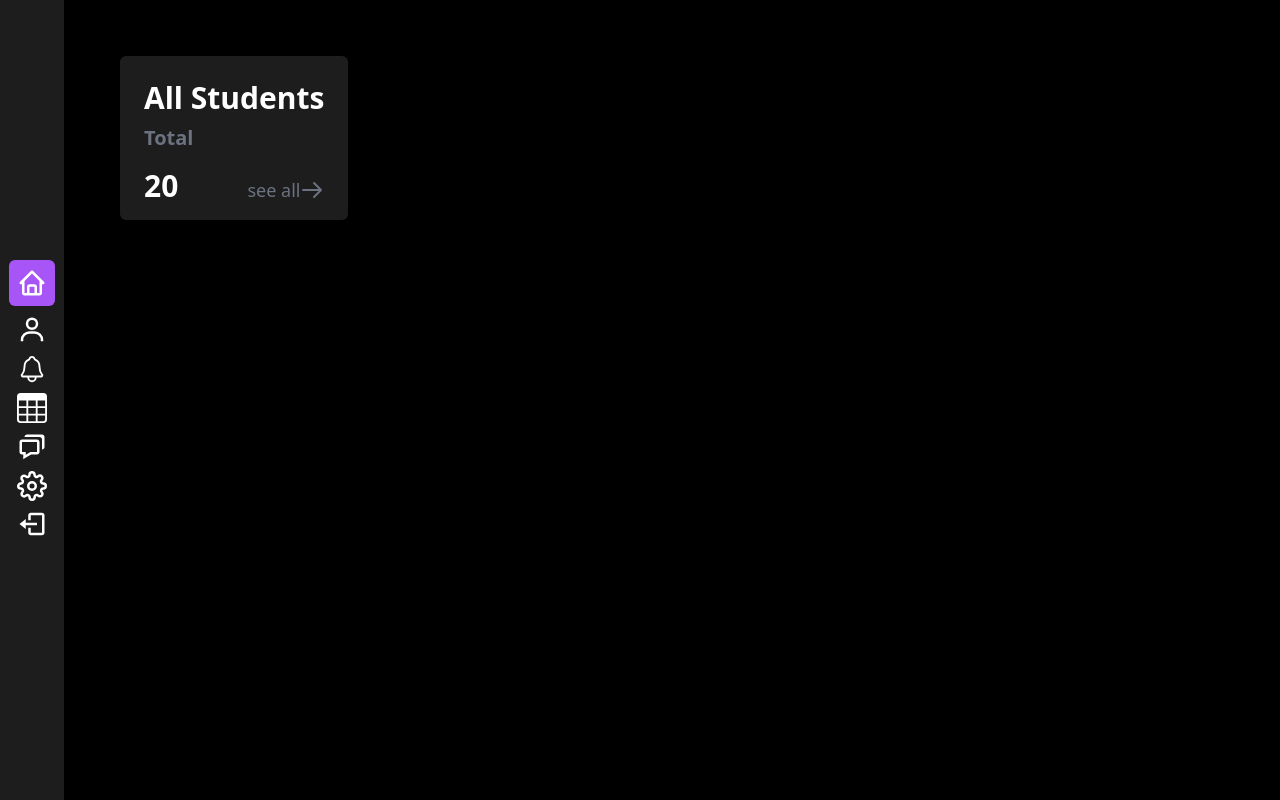
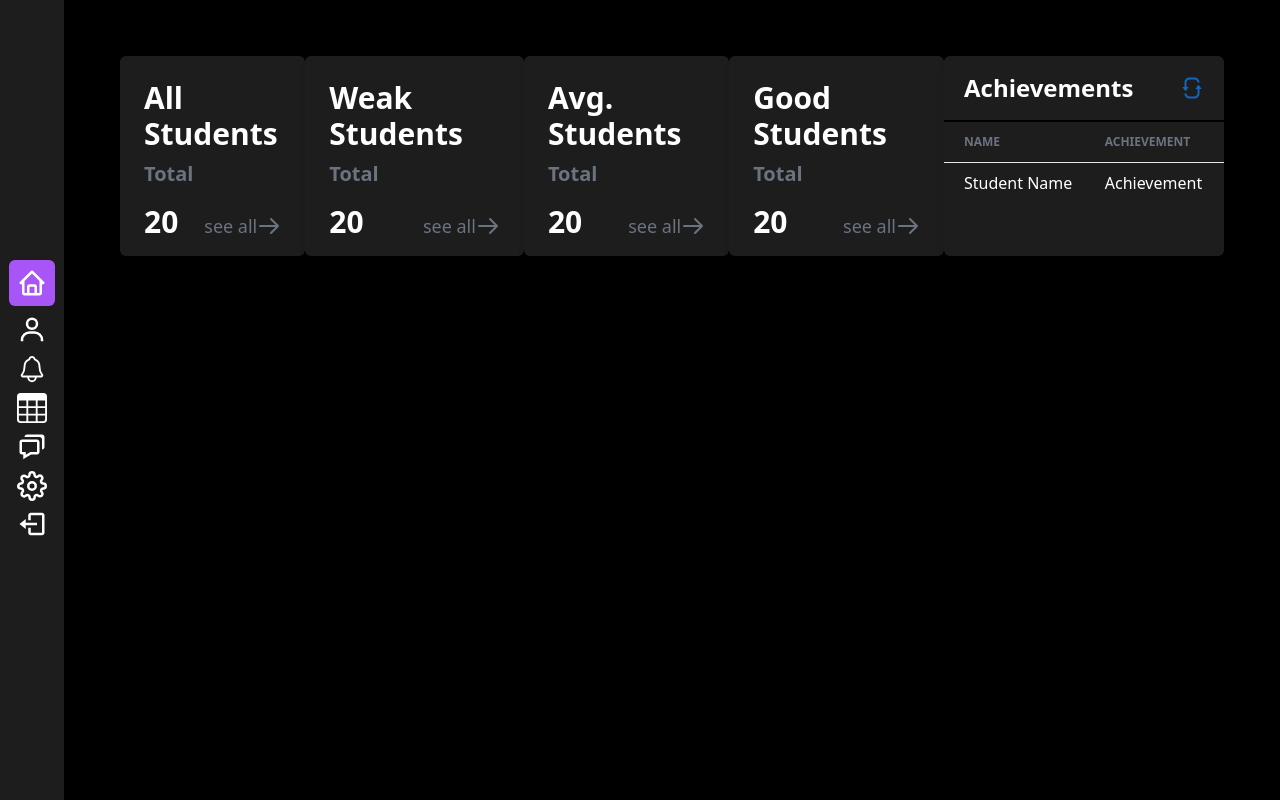
Before and after one commit to dashco-ord/dashcord-core, a Next.js app: page / in a window 1280 px wide. Built offline with nearby package versions, Linux system fonts and the light colour scheme.

Commit message:
Feat : Completed some more layout

```diff
--- a/components/Layout.tsx
+++ b/components/Layout.tsx
@@ -4,7 +4,7 @@ const Layout = ({ children }: any) => {
   return (
     <div className='flex bg-black h-screen'>
       <Sidebar />
-      <main>{children}</main>
+      <main className='m-14 h-100 w-full'>{children}</main>
     </div>
   );
 };
--- /dev/null
+++ b/components/Table/Table.tsx
@@ -0,0 +1,34 @@
+import { FcRefresh } from "react-icons/fc";
+
+type TableProps = {
+  title: string;
+  headings: string[];
+  children: JSX.Element | JSX.Element[];
+};
+
+const Table = ({ title = "", headings, children }: TableProps) => {
+  return (
+    <div className=' col-span-full bg-[#1E1D1D] shadow-lg rounded-md text-white w-1/3'>
+      <header className='px-5 py-4 flex items-center'>
+        <h2 className='font-bold text-2xl mr-auto'>{title}</h2>
+        <FcRefresh className='text-2xl font-bold' />
+      </header>
+      <div className='overflow-x-auto'>
+        <table className='table-auto w-full divide-y'>
+          <thead className='text-xs uppercase text-gray-500 bg-[#1E1D1D] border-t-2 border-black mt-0'>
+            <tr>
+              {headings.map((heading) => (
+                <th key={heading} className='px-2 first:pl-5 last:pr-5 py-3'>
+                  <div className='font-semibold text-left'>{heading}</div>
+                </th>
+              ))}
+            </tr>
+          </thead>
+          <tbody className='text-md divide-y'>{children}</tbody>
+        </table>
+      </div>
+    </div>
+  );
+};
+
+export default Table;
--- a/components/cards/Card.tsx
+++ b/components/cards/Card.tsx
@@ -9,7 +9,7 @@ type CardProps = {
 const Card = ({ title, value, link }: CardProps) => {
   return (
     <>
-      <div className='bg-[#1E1D1D] m-14 px-6 py-4 rounded-md shadow-md'>
+      <div className='bg-[#1E1D1D] px-6 py-4 rounded-md shadow-md'>
         <h2 className='text-white text-3xl font-black py-2'>{title}</h2>
         <p className='text-xl font-bold text-gray-500 pb-2'>Total</p>
         <div className='flex items-baseline'>
--- a/pages/index.tsx
+++ b/pages/index.tsx
@@ -1,11 +1,23 @@
 import type { NextPage } from "next";
 import Layout from "components/Layout";
 import Card from "components/cards/Card";
+import Table from "components/Table/Table";
 
 const Home: NextPage = () => {
   return (
     <Layout>
-      <Card title='All Students' value={20} />
+      <div className=' flex justify-evenly'>
+        <Card title='All Students' value={20} />
+        <Card title='Weak Students' value={20} />
+        <Card title='Avg. Students' value={20} />
+        <Card title='Good Students' value={20} />
+        <Table title='Achievements' headings={["Name", "Achievement"]}>
+          <tr className='divide-black'>
+            <td className='pl-5 p-2 whitespace-nowrap'>Student Name</td>
+            <td className='p-2 whitespace-nowrap'>Achievement</td>
+          </tr>
+        </Table>
+      </div>
     </Layout>
   );
 };
```
